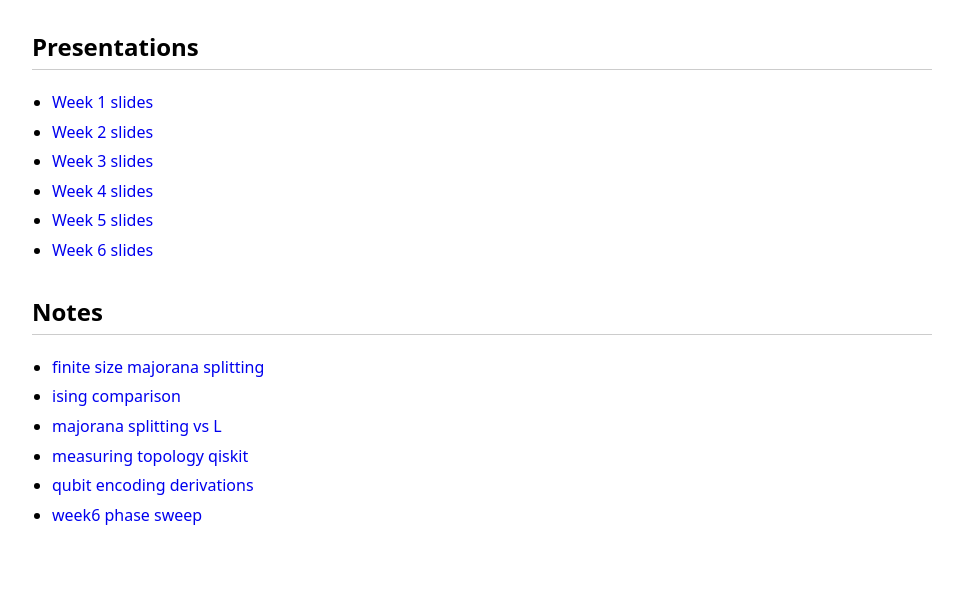
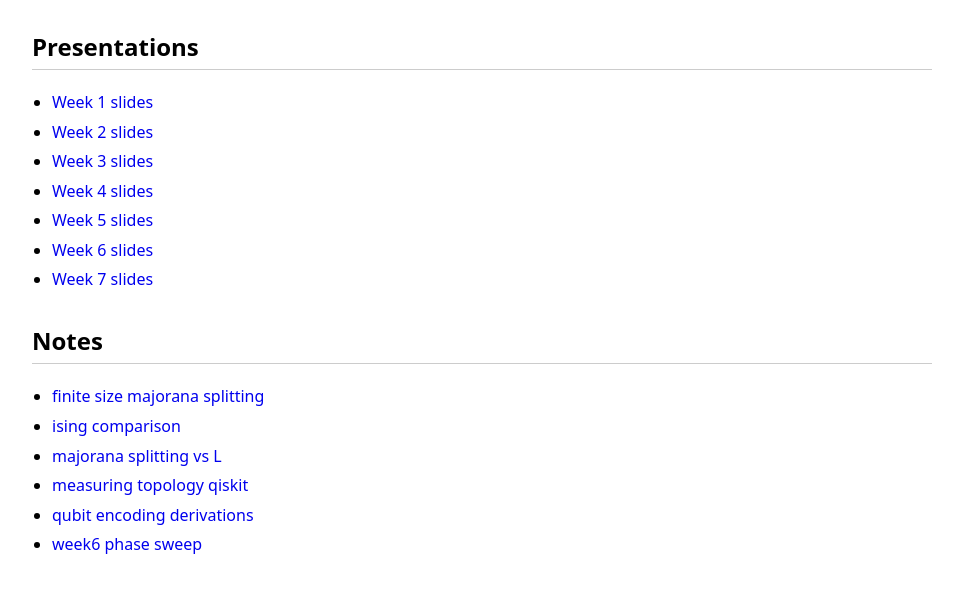
Before and after one commit to edhar98/majorana-modes-machine, a plain HTML site: page index.html in a window 1280 px wide. Shown: the part 123-716 px from the top of the page, without its empty margins (158-1121 px from the left). Drawn offline with Linux system fonts and the light colour scheme.

Commit message:
deploy: 6ea2f2797190d7fa6111ca183eb0e0f14f0502a1

```diff
--- a/index.html
+++ b/index.html
@@ -27,6 +27,7 @@
               <li><a href="week4.pdf">Week 4 slides</a></li>
               <li><a href="week5.pdf">Week 5 slides</a></li>
               <li><a href="week6.pdf">Week 6 slides</a></li>
+              <li><a href="week7.pdf">Week 7 slides</a></li>
   </ul>
   <h2>Notes</h2>
   <ul>
```
Also changed, not shown: 13 other files.
